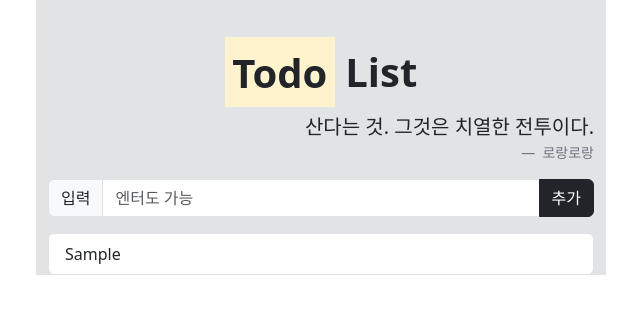
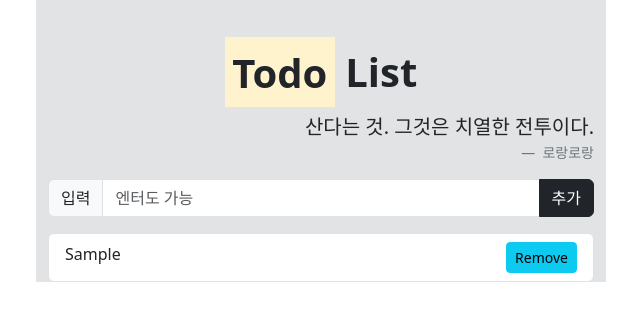
Before and after one commit to APP-iOS5th/web_todo_wyhoe, a plain HTML site: page index.html in a window 1280 px wide. Both pictures are taken after typing "Sample" into the empty fields and a click on the button "추가". Shown: the whole page, without its empty margins (319-959 px from the left). Drawn offline with nearby package versions, Linux system fonts and the light colour scheme.

Commit message:
delete button

```diff
--- a/index.html
+++ b/index.html
@@ -1,12 +1,13 @@
 <!DOCTYPE html>
 <html lang="ko">
+
 <head>
-       <meta charset="utf-8"/>
-       <link href="https://cdn.jsdelivr.net/npm/bootstrap@5.3.3/dist/css/bootstrap.min.css"
-       rel="stylesheet" integrity="sha384-QWTKZyjpPEjISv5WaRU9OFeRpok6YctnYmDr5pNlyT2bRjXh0JMhjY6hW+ALEwIH"
-       crossorigin="anonymous">
+    <meta charset="utf-8" />
+    <link href="https://cdn.jsdelivr.net/npm/bootstrap@5.3.3/dist/css/bootstrap.min.css" rel="stylesheet"
+        integrity="sha384-QWTKZyjpPEjISv5WaRU9OFeRpok6YctnYmDr5pNlyT2bRjXh0JMhjY6hW+ALEwIH" crossorigin="anonymous">
     <title> Todo List </title>
 </head>
+
 <body>
 
     <div class="container">
@@ -25,11 +26,13 @@
                     <input type="text" class="form-control" id="inputTodo" placeholder="엔터도 가능">
                     <button type="button" class="btn btn-dark" id="inputButton">추가</button>
                 </div>
-                        <div>
+
+                <!--list-->
 
                 <ul class="list-group" id="todoList">
+
                 </ul>
-                        </div>
+
             </div>
         </div>
     </div>
@@ -37,11 +40,11 @@
 
 
     <script>
-    document.addEventListener('DOMContentLoaded', function() {
+        document.addEventListener('DOMContentLoaded', function () {
             loadTodos()
         })
 
-    document.getElementById('inputButton').addEventListener('click', function() {
+        document.getElementById('inputButton').addEventListener('click', function () {
             var value = document.getElementById('inputTodo').value
             if (value) {
                 addTodos(value)
@@ -49,7 +52,7 @@
             }
         })
 
-    document.addEventListener('keypress', function(e) {
+        document.addEventListener('keypress', function (e) {
             if (e.key === 'Enter') {
                 var value = document.getElementById('inputTodo').value
                 if (value) {
@@ -61,12 +64,27 @@
 
 
         function addTodos(Text) {
-        var todolist = document.getElementById('todoList')
+            var todoList = document.getElementById('todoList')
             var item = document.createElement('li')
             item.innerText = Text
             item.classList.add('list-group-item')
+
+            var removeButton = document.createElement('button')
+            removeButton.innerText = 'Remove'
+            removeButton.classList.add('btn','btn-info','btn-sm', 'float-end')
+            removeButton.addEventListener('click', function() {
+                todoList.removeChild(item)
+
+
+            })
+
+
             document.getElementById('inputTodo').value = ''
-        todolist.appendChild(item)
+            item.appendChild(removeButton)
+            todoList.appendChild(item)
+
+
+
 
 
         }
@@ -74,7 +92,7 @@
         function storeTodos() {
             var todos = []
             var todoList = document.getElementById('todoList')
-        for(var i = 0; i < todoList.children.length; i++ ) {
+            for (var i = 0; i < todoList.children.length; i++) {
                 todos.push(todoList.children[i].innerText.trim())
             }
             localStorage.setItem('todos', JSON.stringify(todos))
@@ -84,7 +102,7 @@
         function loadTodos() {
             var todos = JSON.parse(localStorage.getItem('todos'))
             if (todos) {
-            todos.forEach(function(todo){
+                todos.forEach(function (todo) {
                     addTodos(todo)
                 })
             }
@@ -95,12 +113,10 @@
 
 
 
-
-
-
     </script>
     <script src="https://cdn.jsdelivr.net/npm/bootstrap@5.3.3/dist/js/bootstrap.bundle.min.js"
         integrity="sha384-YvpcrYf0tY3lHB60NNkmXc5s9fDVZLESaAA55NDzOxhy9GkcIdslK1eN7N6jIeHz"
         crossorigin="anonymous"></script>
 </body>
+
 </html>
```
Lines whose indentation alone changed are shown as unchanged.
